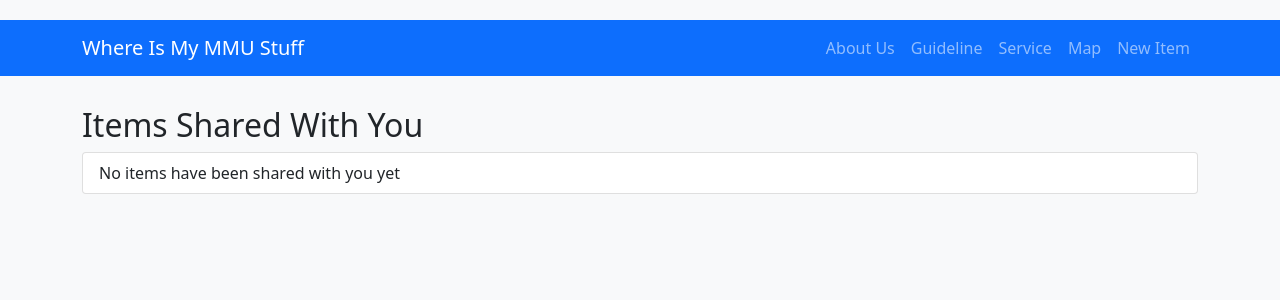
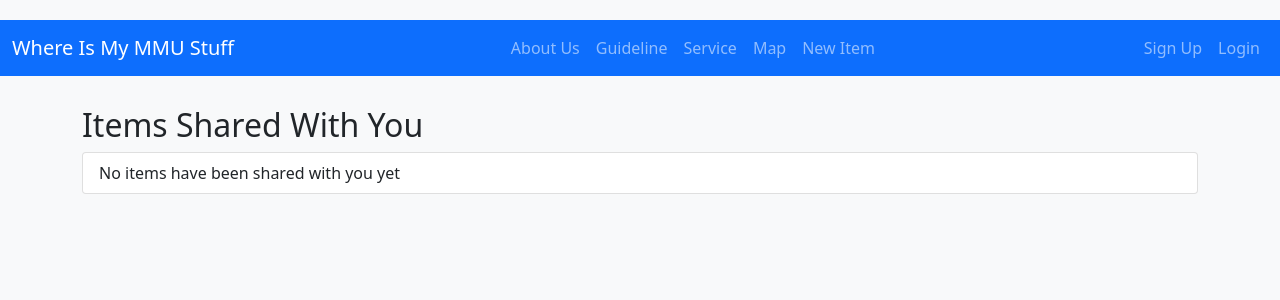
Before and after one commit to YeeHong-kyc/Mini-IT-Project, a Flask app: page /shared-items in a window 1280 px wide. Shown: the top 300 px of the page. Run offline with Flask 3, Linux system fonts and the light colour scheme.

Commit message:
Edit navigation bar.

```diff
--- a/templates/base.html
+++ b/templates/base.html
@@ -9,15 +9,21 @@
 </head>
 <body>
     <nav class="navbar navbar-expand-lg navbar-dark bg-primary">
-        <div class="container">
-            <a class="navbar-brand" href="{{ url_for('dashboard') }}">Where Is My MMU Stuff</a>
-            <div class="navbar-nav">
-                <a class="nav-link" href="{{ url_for('About_us') }}">About Us</a>
-                <a class="nav-link" href="{{ url_for('guideline') }}">Guideline</a>
-                <a class="nav-link" href="{{ url_for('service') }}">Service</a>
-                <a class="nav-link" href="{{ url_for('map') }}">Map</a>
-                <a class="nav-link" href="{{ url_for('new_item') }}">New Item</a>
+        <div class="container-fluid">
+            <div class="navbar-header">
+                <a class="navbar-brand" href="{{ url_for('dashboard') }}">Where Is My MMU Stuff</a>
             </div>
+            <ul class="nav navbar-nav">
+                <li class="nav-item"><a class="nav-link" href="{{ url_for('About_us') }}">About Us</a></li>
+                <li class="nav-item"><a class="nav-link" href="{{ url_for('guideline') }}">Guideline</a></li>
+                <li class="nav-item"><a class="nav-link" href="{{ url_for('service') }}">Service</a></li>
+                <li class="nav-item"><a class="nav-link" href="{{ url_for('map') }}">Map</a></li>
+                <li class="nav-item"><a class="nav-link" href="{{ url_for('new_item') }}">New Item</a></li>
+            </ul>
+            <ul class="nav navbar-nav navbar-right">
+                <li class="nav-item"><a class="nav-link" href="#">Sign Up</a></li>
+                <li class="nav-item"><a class="nav-link" href="#">Login</a></li>
+            </ul>
         </div>
     </nav>
 
```
